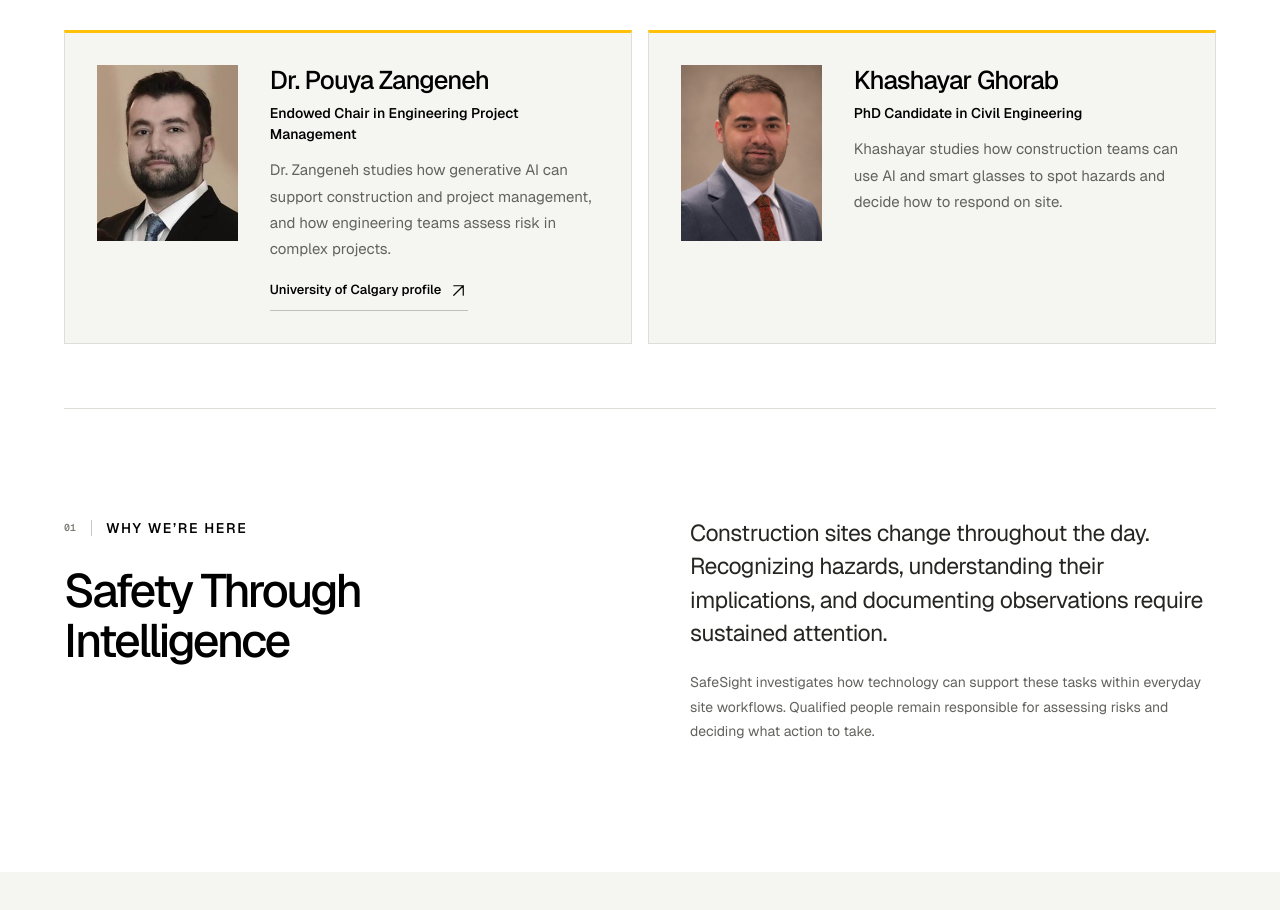
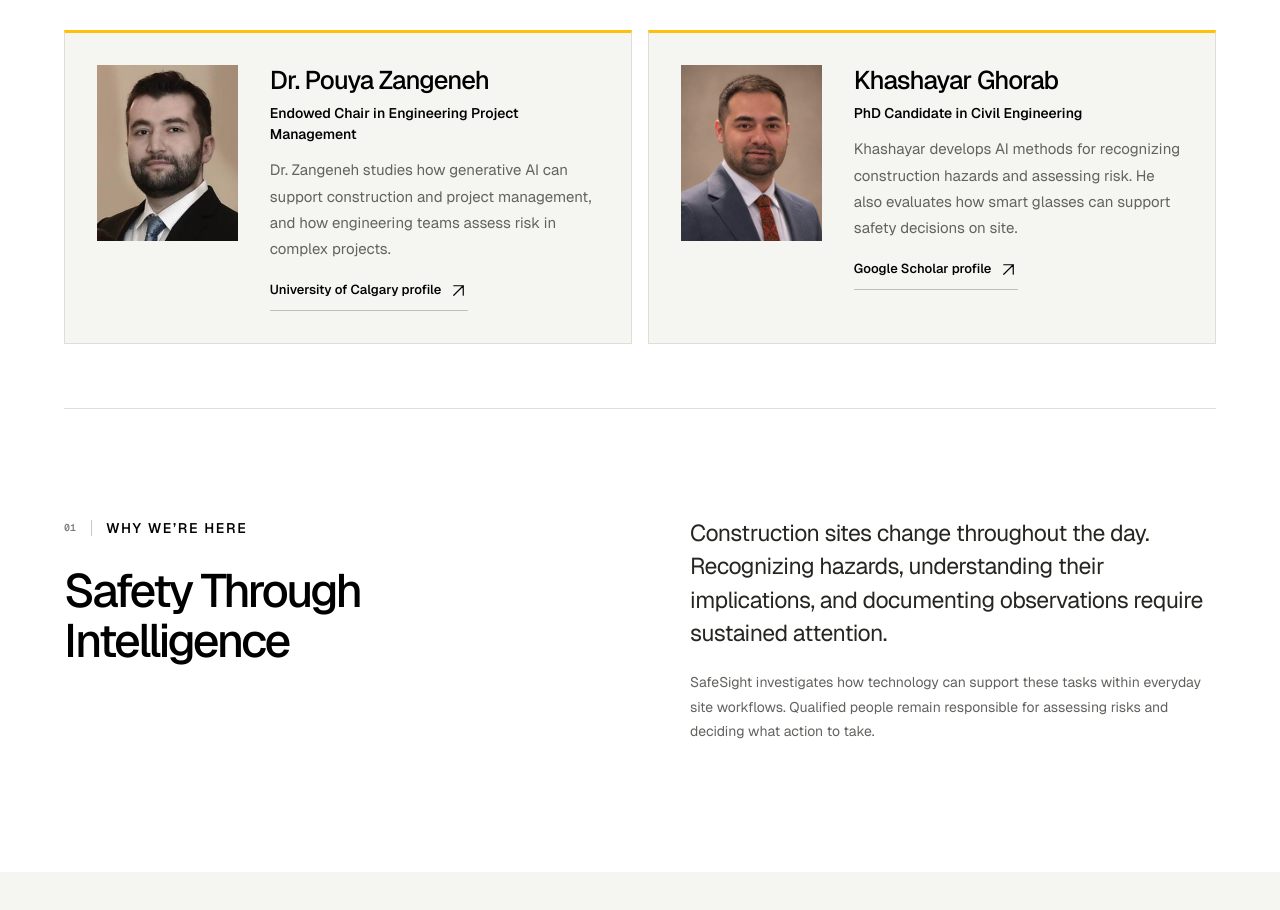
Before and after one commit to Khashayarghorab/Safesight, a Next.js app: page /about in a window 1280 px wide. Shown: the part 1420-2330 px from the top of the page. Built offline with nearby package versions, Linux system fonts and the light colour scheme.

Commit message:
Update Khashayar Ghorab’s research bio and add Scholar profile

```diff
--- a/components/research-team.tsx
+++ b/components/research-team.tsx
@@ -37,7 +37,10 @@ export default function ResearchTeam() {
           <div className="research-team-profile-copy">
             <h3>Khashayar Ghorab</h3>
             <p className="research-team-role">PhD Candidate in Civil Engineering</p>
-            <p>Khashayar studies how construction teams can use AI and smart glasses to spot hazards and decide how to respond on site.</p>
+            <p>Khashayar develops AI methods for recognizing construction hazards and assessing risk. He also evaluates how smart glasses can support safety decisions on site.</p>
+            <a className="text-link" href="https://scholar.google.com/citations?user=-rhiHcAAAAAJ&amp;hl=en">
+              Google Scholar profile <Icon name="diagonal" />
+            </a>
           </div>
         </article>
       </div>
```
